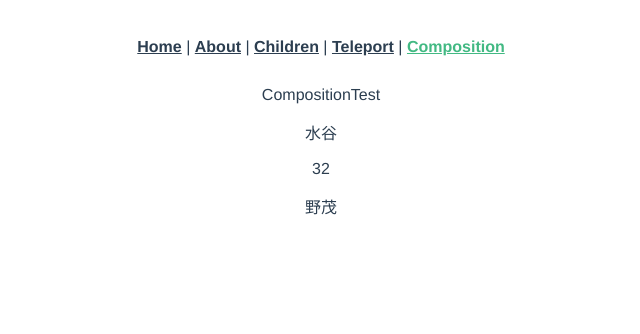
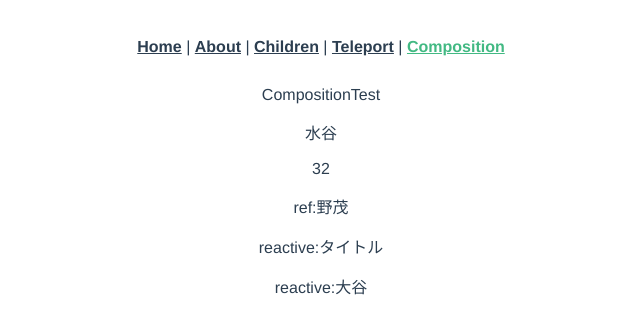
Before and after one commit to ABenn17282002/Vue_Project, a Vue app in the folder vueApp/vue-sample/: page /composition-test in a window 1280 px wide. Shown: the top 334 px of the page, without its empty margins (319-959 px from the left). Built offline with nearby package versions, Linux system fonts and the light colour scheme.

Commit message:
Vue3(reactive())

```diff
--- a/vueApp/vue-sample/src/views/CompositionTest.vue
+++ b/vueApp/vue-sample/src/views/CompositionTest.vue
@@ -3,17 +3,24 @@
     CompositionTest
     <p>{{ name }}</p>
     <p>{{ age }}</p>
-    <p>{{ nameRef }}</p>
+    <p>ref:{{ nameRef }}</p>
+    <p>reactive:{{ book.title }}</p>
+    <p>reactive:{{ book.author[0] }}</p>
   </div>
 </template>
 
 <script>
-import { ref } from "vue";
+import { reactive, ref } from "vue";
 export default {
   setup() {
     let name = "水谷";
     const age = 32;
     const nameRef = ref("野茂");
+
+    const book = reactive({
+      title: "タイトル",
+      author: ["大谷", "伊藤"],
+    });
 
     console.log("setup");
     // console.logで出力するとundefinedになる(thisは使えない)
@@ -25,6 +32,7 @@
       name,
       age,
       nameRef,
+      book,
     };
   },
   data() {
```
